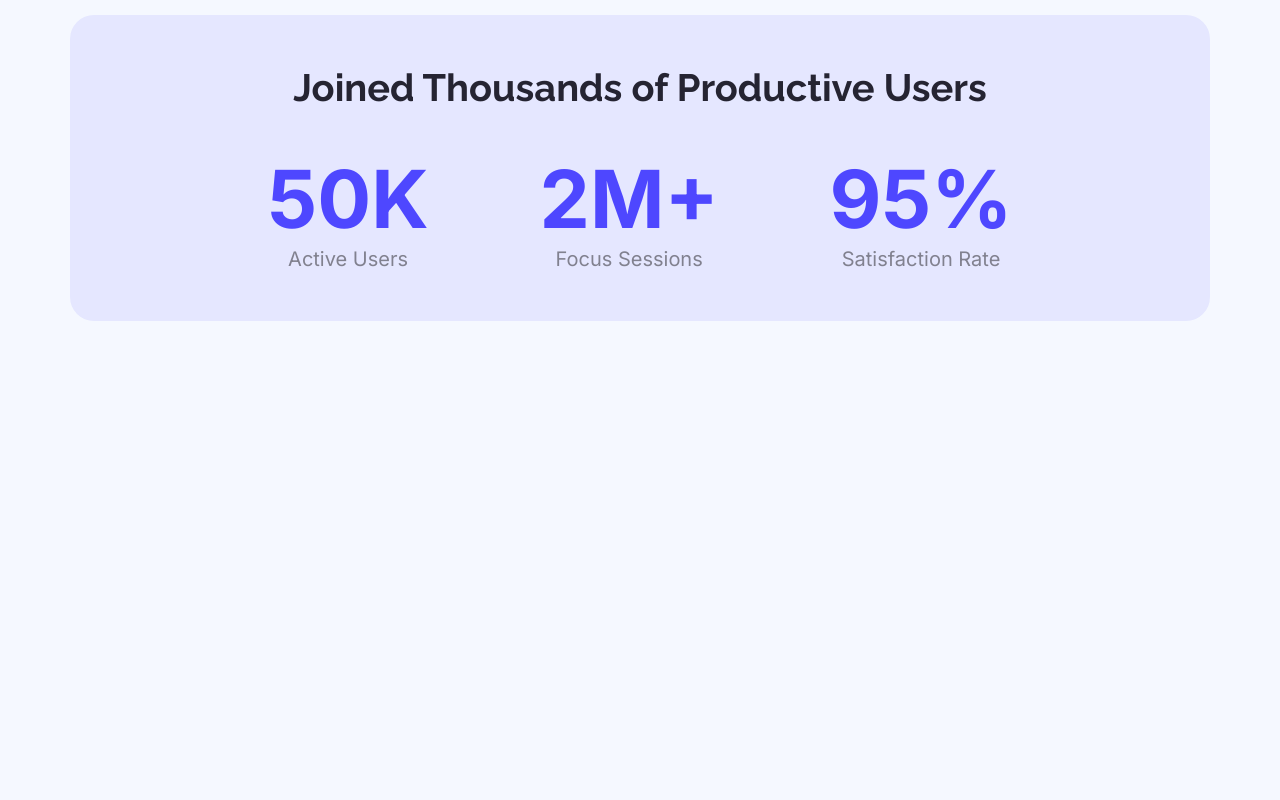
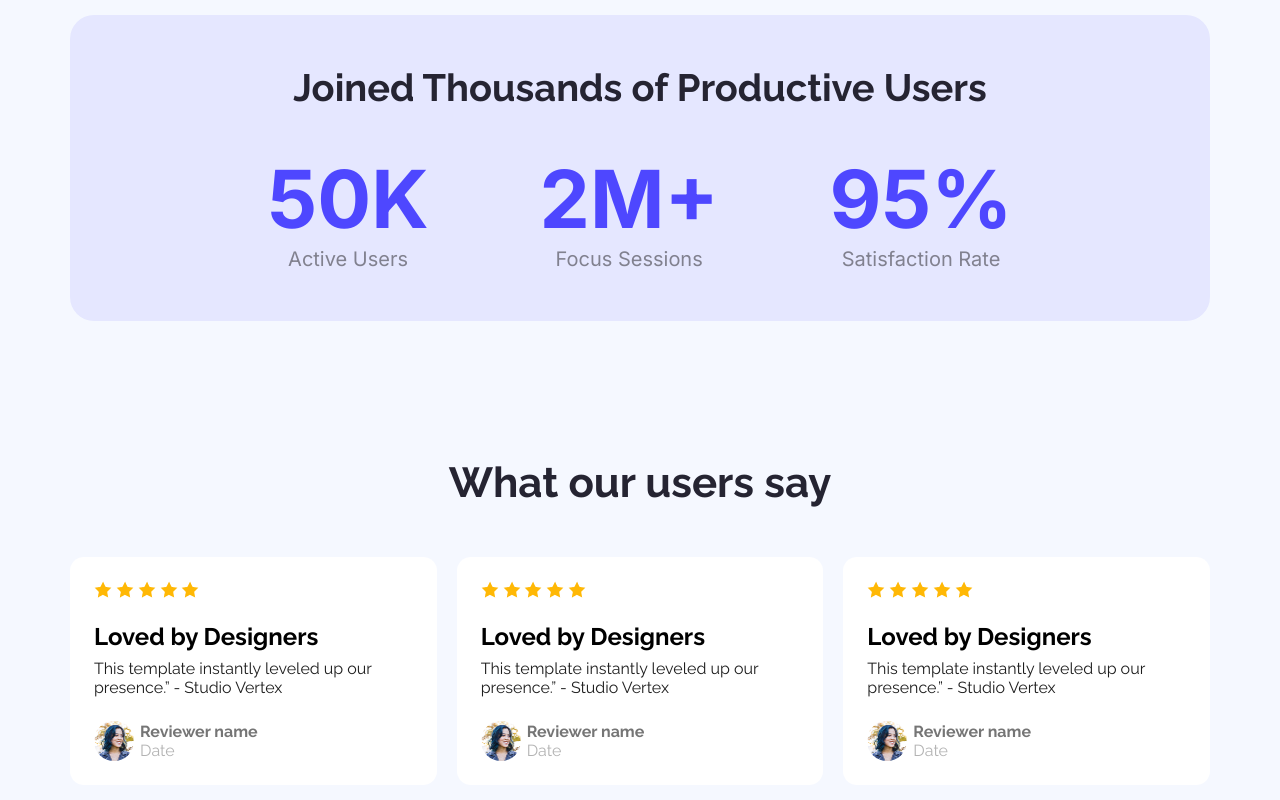
Before and after one commit to nimostic/PH-Assignment-1, a plain HTML site: page index.html in a window 1280 px wide. Shown: the part 1167-1967 px from the top of the page. Before the commit the page ends 1625 px from the top, so only its background shows below. Drawn offline with Linux system fonts and the light colour scheme.

Commit message:
rating section added

```diff
--- a/index.html
+++ b/index.html
@@ -58,6 +58,69 @@
             </div>
         </section>
 
+        <section class="rating">
+            <h1 class="rating-section-heading">What our users say</h1>
+            <div class="rating-div">
+                <div class="rating-card">
+                    <div class="star-icon">
+                        <img src="Assets/icon-star.png" alt="">
+                        <img src="Assets/icon-star.png" alt="">
+                        <img src="Assets/icon-star.png" alt="">
+                        <img src="Assets/icon-star.png" alt="">
+                        <img src="Assets/icon-star.png" alt="">
+                    </div>
+                    <h1 class="rating-title">Loved by Designers</h1>
+                    <p class="rating-des">This template instantly leveled up our presence.” - Studio Vertex</p>
+                    <div class="reviewer">
+                        <img src="Assets/avatar.png" alt="">
+                        <div class="reviewer-name">
+                            <h1>Reviewer name</h1>
+                            <p>Date</p>
+                        </div>
+                    </div>
+                </div>
+                <div class="rating-card">
+                    <div class="star-icon">
+                        <img src="Assets/icon-star.png" alt="">
+                        <img src="Assets/icon-star.png" alt="">
+                        <img src="Assets/icon-star.png" alt="">
+                        <img src="Assets/icon-star.png" alt="">
+                        <img src="Assets/icon-star.png" alt="">
+                    </div>
+                    <h1 class="rating-title">Loved by Designers</h1>
+                    <p class="rating-des">This template instantly leveled up our presence.” - Studio Vertex</p>
+                    <div class="reviewer">
+                        <img src="Assets/avatar.png" alt="">
+                        <div class="reviewer-name">
+                            <h1>Reviewer name</h1>
+                            <p>Date</p>
+                        </div>
+                    </div>
+                </div>
+                <div class="rating-card">
+                    <div class="star-icon">
+                        <img src="Assets/icon-star.png" alt="">
+                        <img src="Assets/icon-star.png" alt="">
+                        <img src="Assets/icon-star.png" alt="">
+                        <img src="Assets/icon-star.png" alt="">
+                        <img src="Assets/icon-star.png" alt="">
+                    </div>
+                    <h1 class="rating-title">Loved by Designers</h1>
+                    <p class="rating-des">This template instantly leveled up our presence.” - Studio Vertex</p>
+                    <div class="reviewer">
+                        <img src="Assets/avatar.png" alt="">
+                        <div class="reviewer-name">
+                            <h1>Reviewer name</h1>
+                            <p>Date</p>
+                        </div>
+                    </div>
+                </div>
+            </div>
+        </section>
+
+        <section class="Focus">
+
+        </section>
     </main>
     <!-- footer's code goes here  -->
     <footer>
--- a/styles/style.css
+++ b/styles/style.css
@@ -110,3 +110,60 @@ body{
     font-weight: normal;
     color: #81818F;
 }
+
+
+/* rating section */
+
+.rating{
+    text-align: center;
+    margin-bottom: 137px;
+}
+.rating-section-heading{
+    font-weight: bold;
+    font-size: 42px;
+    color: #252432;
+}
+.rating-div{
+    margin-top: 50px;
+    display: flex;
+    justify-content: space-around;
+    gap: 20px;
+}
+
+.rating-card{
+    background-color: white;
+    /* border: 2px solid tomato; */
+    padding: 24px;
+    text-align: left;
+    border-radius: 14px;
+}
+
+.star-icon{
+    margin-bottom: 20px;
+}
+.rating-des{
+    padding-top: 8px;
+    padding-bottom: 24px;
+    color: #1E1E1E;
+    font-weight: normal;
+}
+.reviewer{
+    display: flex;
+    gap: 6px;
+    align-items: center;
+}
+.reviewer img{
+    border-radius: 50%;
+    width: 40px;
+    height: 40px;
+}
+.reviewer h1{
+    color: #757575;
+    font-size: 16px;
+}
+
+.reviewer p{
+    color: #B3B3B3;
+    font-size: 16px;
+    font-weight: normal;
+}
```
